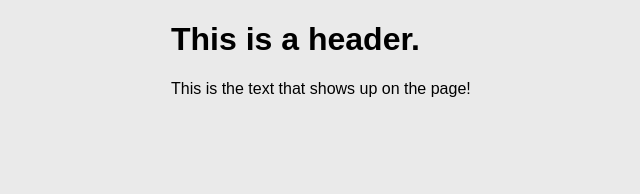
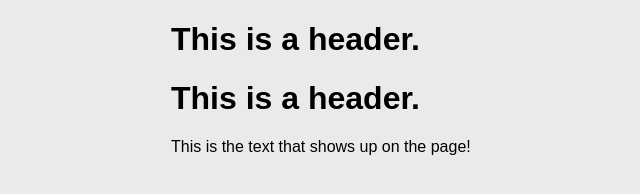
Before and after one commit to ashleyidesign/web-authoring-1-sp-20, a plain HTML site: page hello-world.html in a window 1280 px wide. Shown: the whole page, without its empty margins (19-659 px from the left). Drawn offline with Linux system fonts and the light colour scheme.

Commit message:
Update hello-world.html

```diff
--- a/hello-world.html
+++ b/hello-world.html
@@ -14,6 +14,7 @@
     </head>
     <body>
         <h1>This is a header.</h1>
+        <h1 class="whatever">This is a header.</h1>
         <p>This is the text that shows up on the page!</p>
     </body>
 </html>
```
